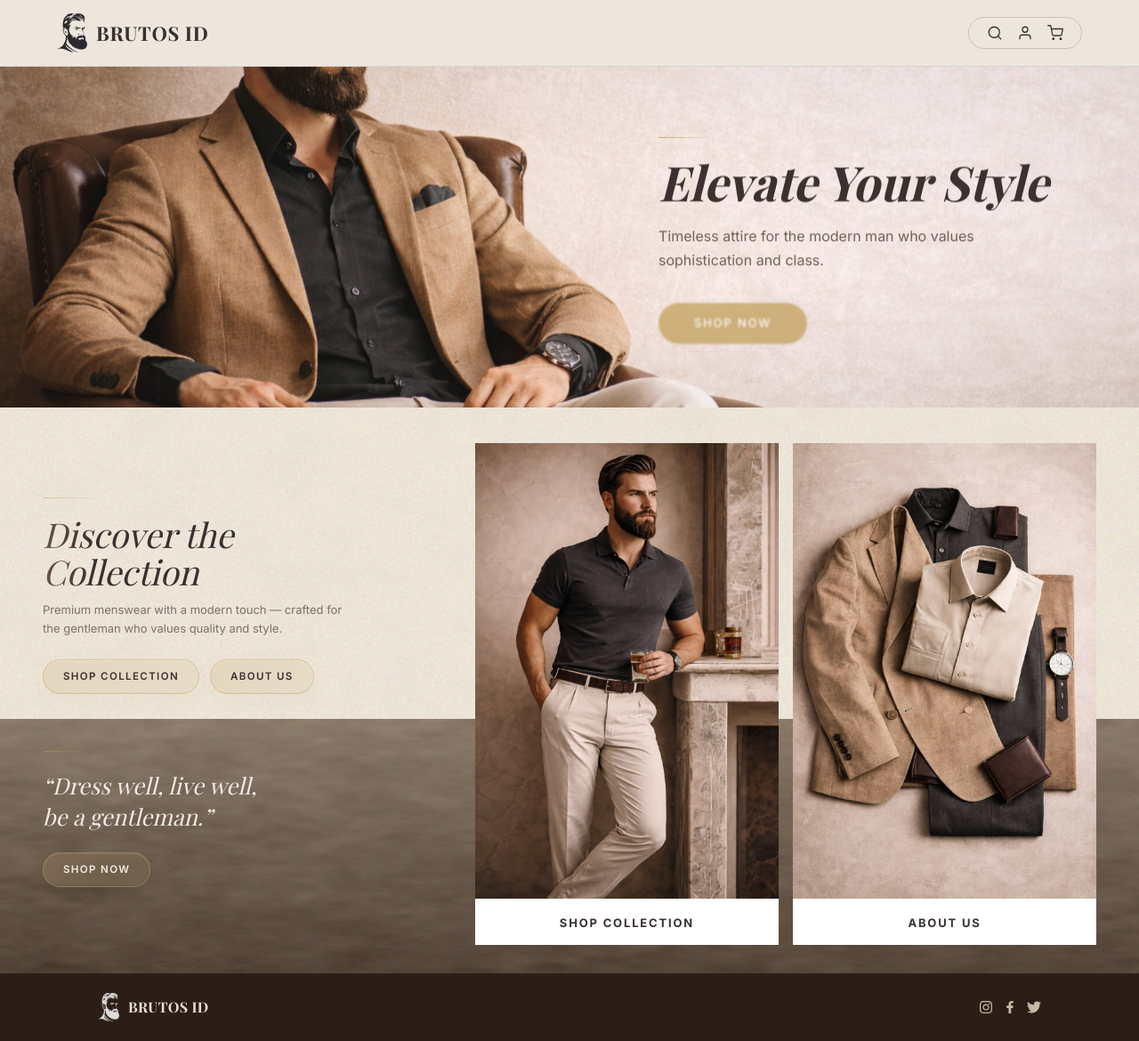
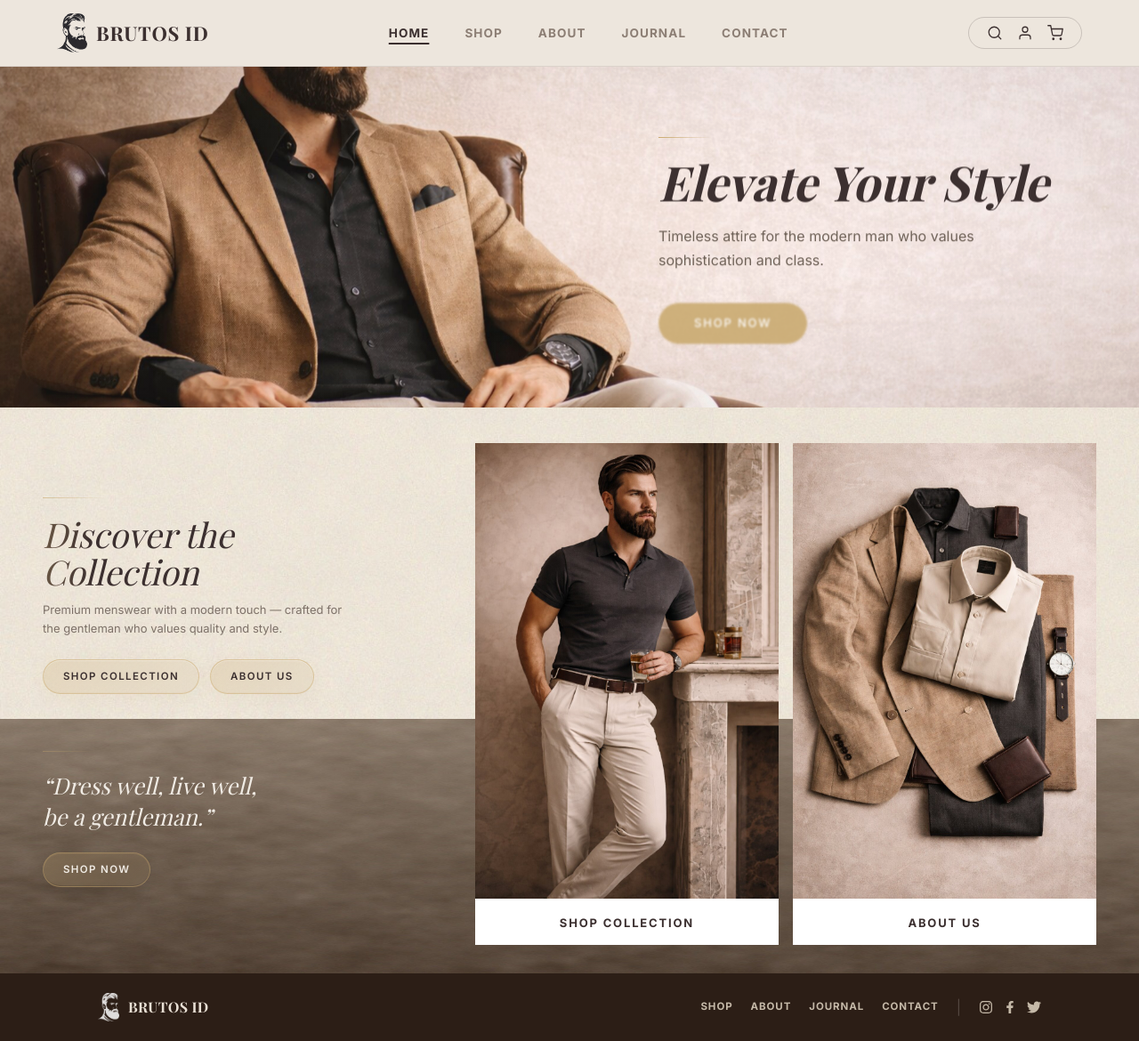
Before and after one commit to brutosfashion-coder/BrutosID, a Next.js app: page / in a window 1280 px wide. Shown: the whole page at 89% size. Built offline with nearby package versions, Linux system fonts and the light colour scheme; a web font is replaced by a local one.

Commit message:
feat: restore navbar & footer menus as decorative (underline-only, no navigation)

```diff
--- a/src/components/Footer.tsx
+++ b/src/components/Footer.tsx
@@ -1,12 +1,17 @@
 "use client";
+import { useState } from "react";
 import Link from "next/link";
 import Image from "next/image";
 import { motion } from "framer-motion";
 import { FaInstagram, FaFacebookF, FaTwitter } from "react-icons/fa";
 
+const LINKS = ["SHOP", "ABOUT", "JOURNAL", "CONTACT"];
+
 const ease: [number, number, number, number] = [0.16, 1, 0.3, 1];
 
 export default function Footer() {
+  const [active, setActive] = useState<string | null>(null);
+
   return (
     <motion.footer
       className="bg-[#2C1E16]"
@@ -29,14 +34,42 @@ export default function Footer() {
           </span>
         </Link>
 
-        <div className="flex items-center gap-3">
-          <a href="https://instagram.com/brutos.id" aria-label="Instagram" className="text-[#C5B9A8] hover:text-[#F5F0EB] transition-colors">
+        <div className="hidden sm:flex items-center gap-5">
+          {LINKS.map((label) => (
+            <button
+              key={label}
+              onClick={() => setActive(label)}
+              className={
+                active === label
+                  ? "text-[11.5px] text-[#F5F0EB] font-bold uppercase tracking-[0.08em] underline underline-offset-[5px] decoration-[1.5px] transition-all duration-300"
+                  : "text-[11.5px] text-[#C5B9A8] font-bold uppercase tracking-[0.08em] hover:text-[#F5F0EB] transition-all duration-300"
+              }
+            >
+              {label}
+            </button>
+          ))}
+          <span className="text-[#F5F0EB]/20 text-[16px]">|</span>
+          <div className="flex items-center gap-3">
+            <a href="https://instagram.com/brutos.id" aria-label="Instagram" className="text-[#C5B9A8] hover:text-[#F5F0EB] transition-colors">
+              <FaInstagram className="w-4 h-4" />
+            </a>
+            <a href="https://facebook.com/brutosid" aria-label="Facebook" className="text-[#C5B9A8] hover:text-[#F5F0EB] transition-colors">
+              <FaFacebookF className="w-3.5 h-3.5" />
+            </a>
+            <a href="https://twitter.com/brutosid" aria-label="Twitter" className="text-[#C5B9A8] hover:text-[#F5F0EB] transition-colors">
+              <FaTwitter className="w-4 h-4" />
+            </a>
+          </div>
+        </div>
+
+        <div className="sm:hidden flex items-center gap-3">
+          <a href="https://instagram.com/brutos.id" aria-label="Instagram" className="text-[#C5B9A8]">
             <FaInstagram className="w-4 h-4" />
           </a>
-          <a href="https://facebook.com/brutosid" aria-label="Facebook" className="text-[#C5B9A8] hover:text-[#F5F0EB] transition-colors">
+          <a href="https://facebook.com/brutosid" aria-label="Facebook" className="text-[#C5B9A8]">
             <FaFacebookF className="w-3.5 h-3.5" />
           </a>
-          <a href="https://twitter.com/brutosid" aria-label="Twitter" className="text-[#C5B9A8] hover:text-[#F5F0EB] transition-colors">
+          <a href="https://twitter.com/brutosid" aria-label="Twitter" className="text-[#C5B9A8]">
             <FaTwitter className="w-4 h-4" />
           </a>
         </div>
--- a/src/components/Navbar.tsx
+++ b/src/components/Navbar.tsx
@@ -5,10 +5,14 @@ import Image from "next/image";
 import { motion } from "framer-motion";
 import { FiSearch, FiUser, FiShoppingCart, FiMenu, FiX } from "react-icons/fi";
 
+const NAV = ["HOME", "SHOP", "ABOUT", "JOURNAL", "CONTACT"];
+
 const ease: [number, number, number, number] = [0.16, 1, 0.3, 1];
 
 export default function Navbar() {
   const [open, setOpen] = useState(false);
+  const [active, setActive] = useState("HOME");
+
   return (
     <motion.header
       className="fixed top-0 left-0 right-0 z-50 bg-[#EDE6DD] border-b border-[#3B2F2F]/10"
@@ -30,6 +34,22 @@ export default function Navbar() {
           </span>
         </Link>
 
+        <div className="hidden md:flex items-center gap-8 lg:gap-10">
+          {NAV.map((label) => (
+            <button
+              key={label}
+              onClick={() => setActive(label)}
+              className={
+                active === label
+                  ? "text-[13px] lg:text-[13.5px] text-[#3B2F2F] font-bold uppercase tracking-[0.08em] underline underline-offset-[6px] decoration-[1.5px] transition-all duration-300"
+                  : "text-[13px] lg:text-[13.5px] text-[#8C7E74] font-bold uppercase tracking-[0.08em] hover:text-[#3B2F2F] transition-all duration-300"
+              }
+            >
+              {label}
+            </button>
+          ))}
+        </div>
+
         <div className="hidden md:flex items-center gap-4 border border-[#3B2F2F]/20 rounded-full px-5 py-2">
           <FiSearch className="w-[18px] h-[18px] text-[#3B2F2F]" strokeWidth={1.7} />
           <FiUser className="w-[18px] h-[18px] text-[#3B2F2F]" strokeWidth={1.7} />
@@ -42,8 +62,21 @@ export default function Navbar() {
       </nav>
 
       {open && (
-        <div className="md:hidden bg-[#EDE6DD] border-t border-[#3B2F2F]/10 px-6 py-4">
-          <div className="flex items-center gap-4 pt-2">
+        <div className="md:hidden bg-[#EDE6DD] border-t border-[#3B2F2F]/10 px-6 py-4 space-y-3">
+          {NAV.map((label) => (
+            <button
+              key={label}
+              onClick={() => { setActive(label); setOpen(false); }}
+              className={
+                active === label
+                  ? "block text-[13px] text-[#3B2F2F] font-bold uppercase tracking-[0.08em] underline underline-offset-[6px] decoration-[1.5px]"
+                  : "block text-[13px] text-[#8C7E74] font-bold uppercase tracking-[0.08em]"
+              }
+            >
+              {label}
+            </button>
+          ))}
+          <div className="flex items-center gap-4 pt-2 border-t border-[#3B2F2F]/10">
             <FiSearch className="w-5 h-5" />
             <FiUser className="w-5 h-5" />
             <FiShoppingCart className="w-5 h-5" />
```
